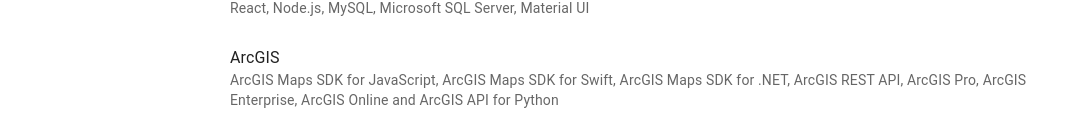
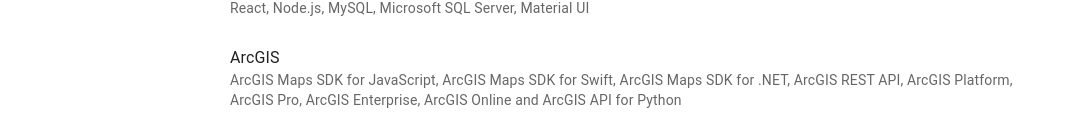
Before and after one commit to kavishghime/portfolio, a React (Create React App) app: page / in a window 1280 px wide. Shown: the part 657-797 px from the top of the page, without its empty margins (0-1065 px from the left). Built offline with nearby package versions, Linux system fonts and the light colour scheme.

Commit message:
updated skills on home page

```diff
--- a/src/pages/Home.js
+++ b/src/pages/Home.js
@@ -69,7 +69,7 @@
                             <ListItem>
                                 <ListItemText
                                     primary="ArcGIS"
-                                    secondary="ArcGIS Maps SDK for JavaScript, ArcGIS Maps SDK for Swift, ArcGIS Maps SDK for .NET, ArcGIS REST API, ArcGIS Pro, ArcGIS Enterprise, ArcGIS Online and ArcGIS API for Python"
+                                    secondary="ArcGIS Maps SDK for JavaScript, ArcGIS Maps SDK for Swift, ArcGIS Maps SDK for .NET, ArcGIS REST API, ArcGIS Platform, ArcGIS Pro, ArcGIS Enterprise, ArcGIS Online and ArcGIS API for Python"
                                 />
                             </ListItem>
                             <ListItem>
```
